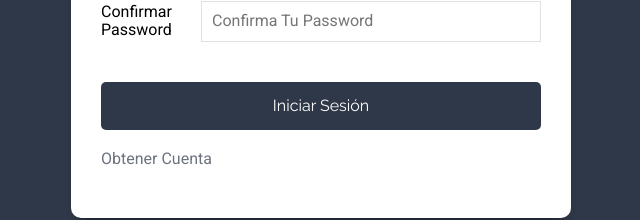
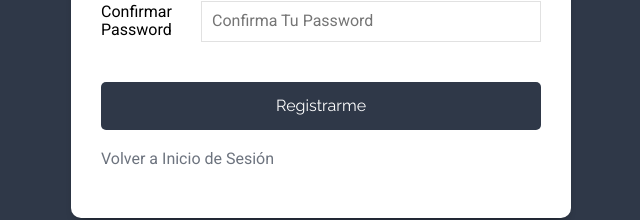
Before and after one commit to Jair-vet/MERN-Task-React, a React (Create React App) app: page /nueva-cuenta in a window 1280 px wide. Shown: the part 443-663 px from the top of the page, without its empty margins (319-959 px from the left). Built offline with nearby package versions, Linux system fonts and the light colour scheme.

Commit message:
Campos agregados al State de NuevaCuenta

```diff
--- a/src/components/auth/NuevaCuenta.js
+++ b/src/components/auth/NuevaCuenta.js
@@ -5,12 +5,14 @@ const NuevaCuenta = () => {
 
     // State para iniciar sesión
     const [usuario, guardarUsuario] = useState({
+        nombre: '',
         email: '',
         password: '',
+        confirmar: '',
     });
 
     // Extraer de Usuario
-    const { email, password } =  usuario
+    const { nombre, email, password, confirmar } =  usuario
 
 
     const onChange = e => {
@@ -48,7 +50,7 @@ const NuevaCuenta = () => {
                             id="nombre"
                             name="nombre"
                             placeholder="Nombre"
-                            value={email}
+                            value={nombre}
                             onChange={onChange}
                         />
                     </div>
@@ -87,18 +89,18 @@ const NuevaCuenta = () => {
                             id="confirmar"
                             name="confirmar"
                             placeholder="Confirma Tu Password"
-                            value={password}
+                            value={confirmar}
                             onChange={onChange}
                         />
                     </div>
 
                     <div className="campo-form">
                         <input type="submit" className="btn btn-primario btn-block"
-                                value="Iniciar Sesión" />
+                                value="Registrarme" />
                     </div>
                 </form>
-                <Link to={'/nueva-cuenta'} className="enlace-cuenta">
-                    Obtener Cuenta
+                <Link to={'/'} className="enlace-cuenta">
+                    Volver a Inicio de Sesión
                 </Link>
             </div>
         </div>
```
